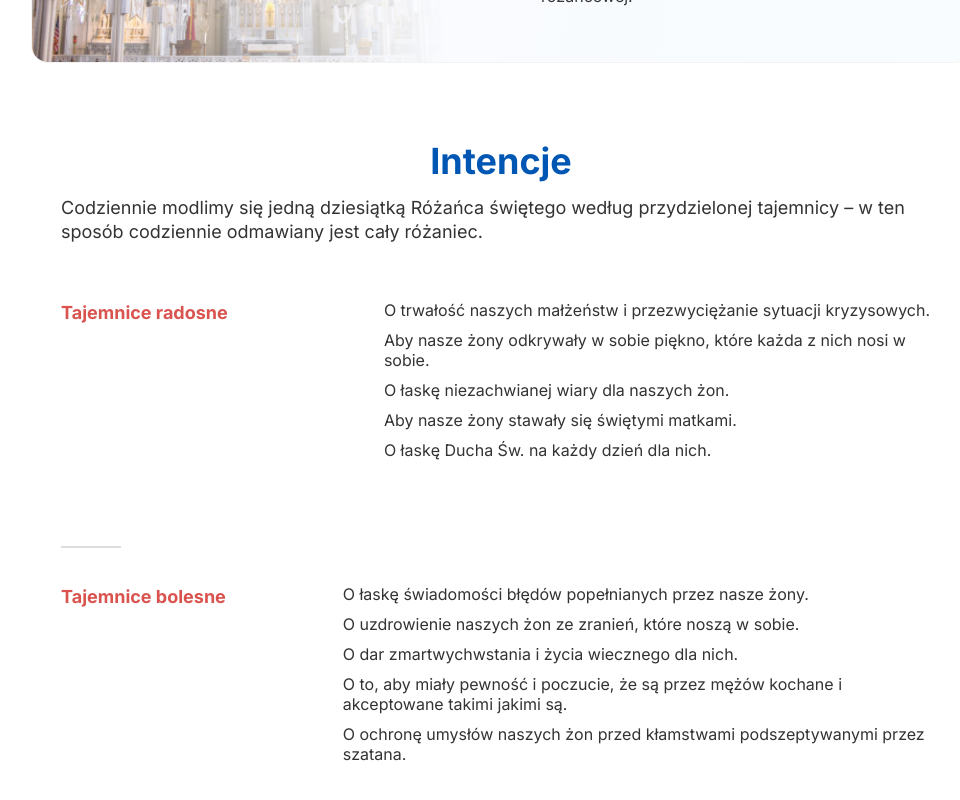
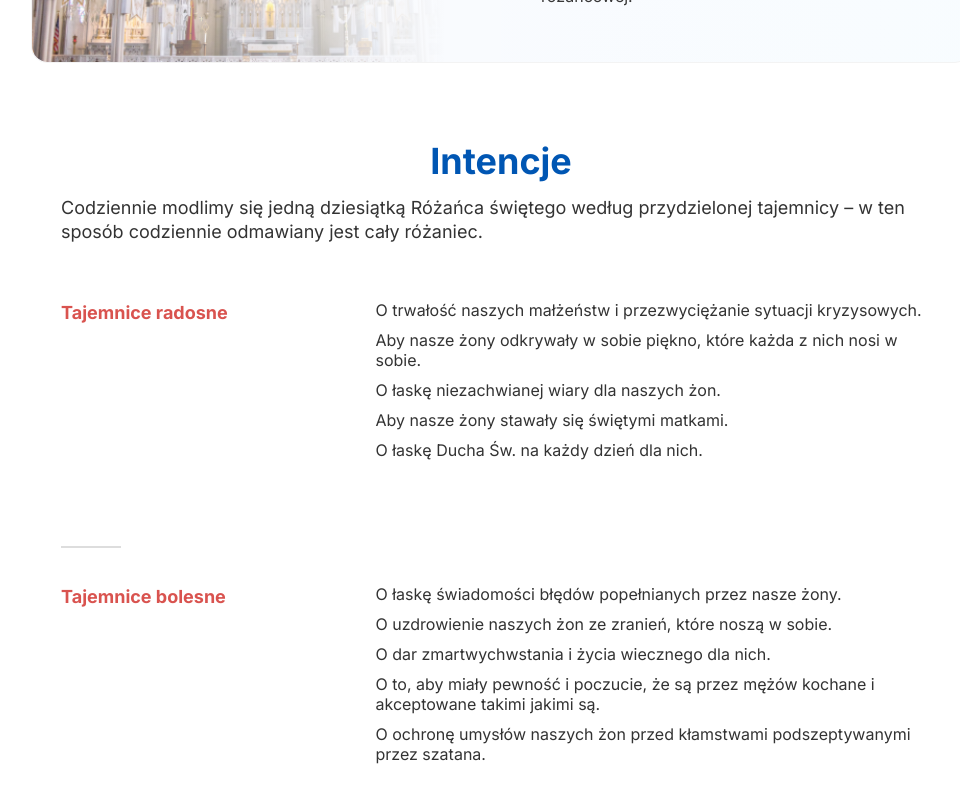
Before and after one commit to GosiaKolarska/rosary-site, a React (Create React App) app: page /groups in a window 1280 px wide. Shown: the part 2188-2988 px from the top of the page, without its empty margins (139-1099 px from the left). Built offline with nearby package versions, Linux system fonts and the light colour scheme.

Commit message:
small updated

```diff
--- a/src/pages/Confirmation/Confirmation.js
+++ b/src/pages/Confirmation/Confirmation.js
@@ -17,9 +17,6 @@ const Confirmation = () => {
       );
   }, []);
 
-  if (!data) {
-    return <div>Loading...</div>;
-  }
 
   return (
     <div className={styles.confirmation}>
--- a/src/pages/Groups/06_intentions/GroupsIntentions.module.css
+++ b/src/pages/Groups/06_intentions/GroupsIntentions.module.css
@@ -33,12 +33,14 @@
     font-size: 24px;
     color: #d9534f;
     margin-bottom: 20px;
+    width: 300px;
   }
 
   .tajemnica ol {
     list-style: none;
     padding: 0;
     color: #333;
+    width: 600px;
   }
 
   .tajemnica li {
```
